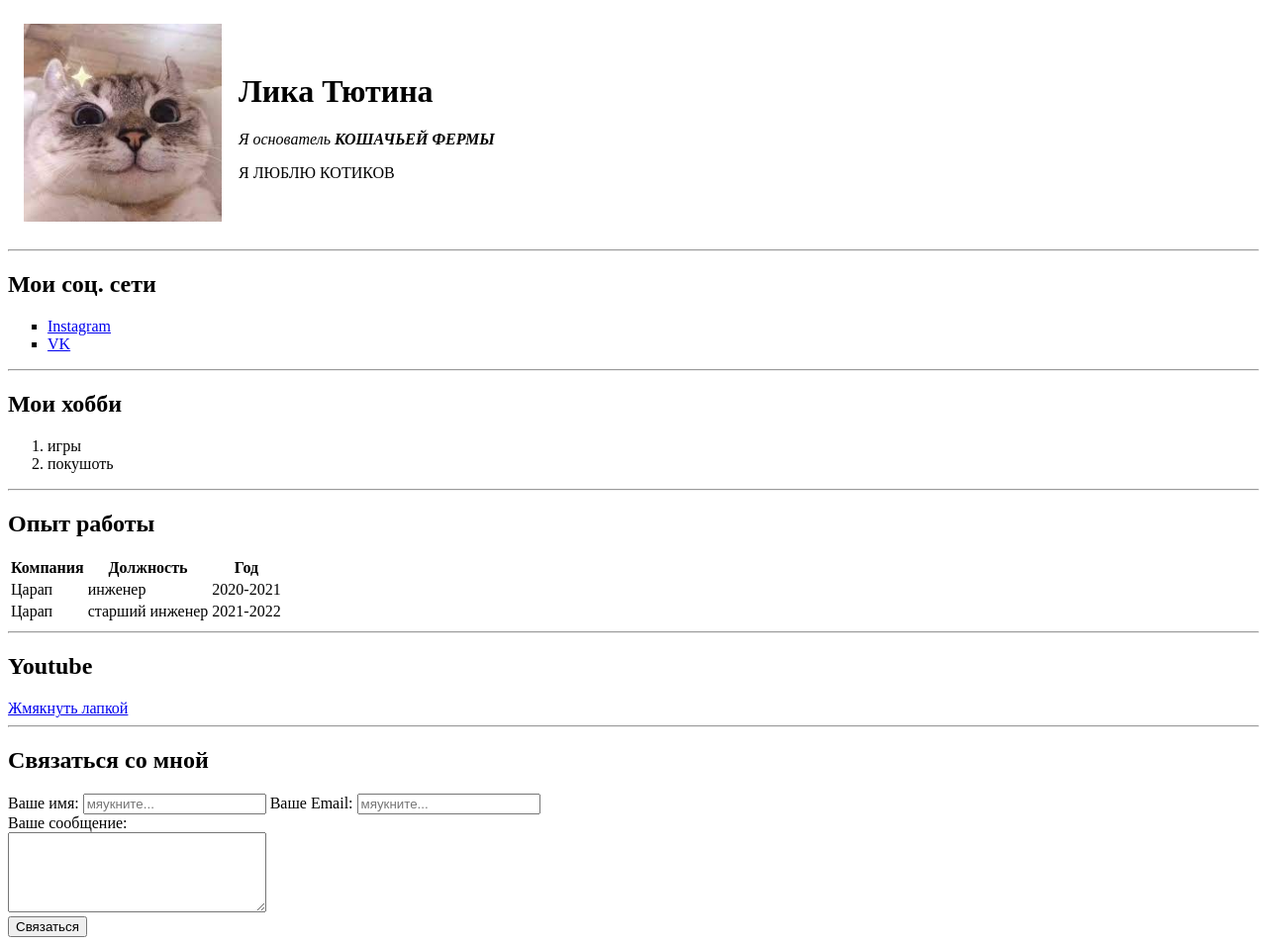
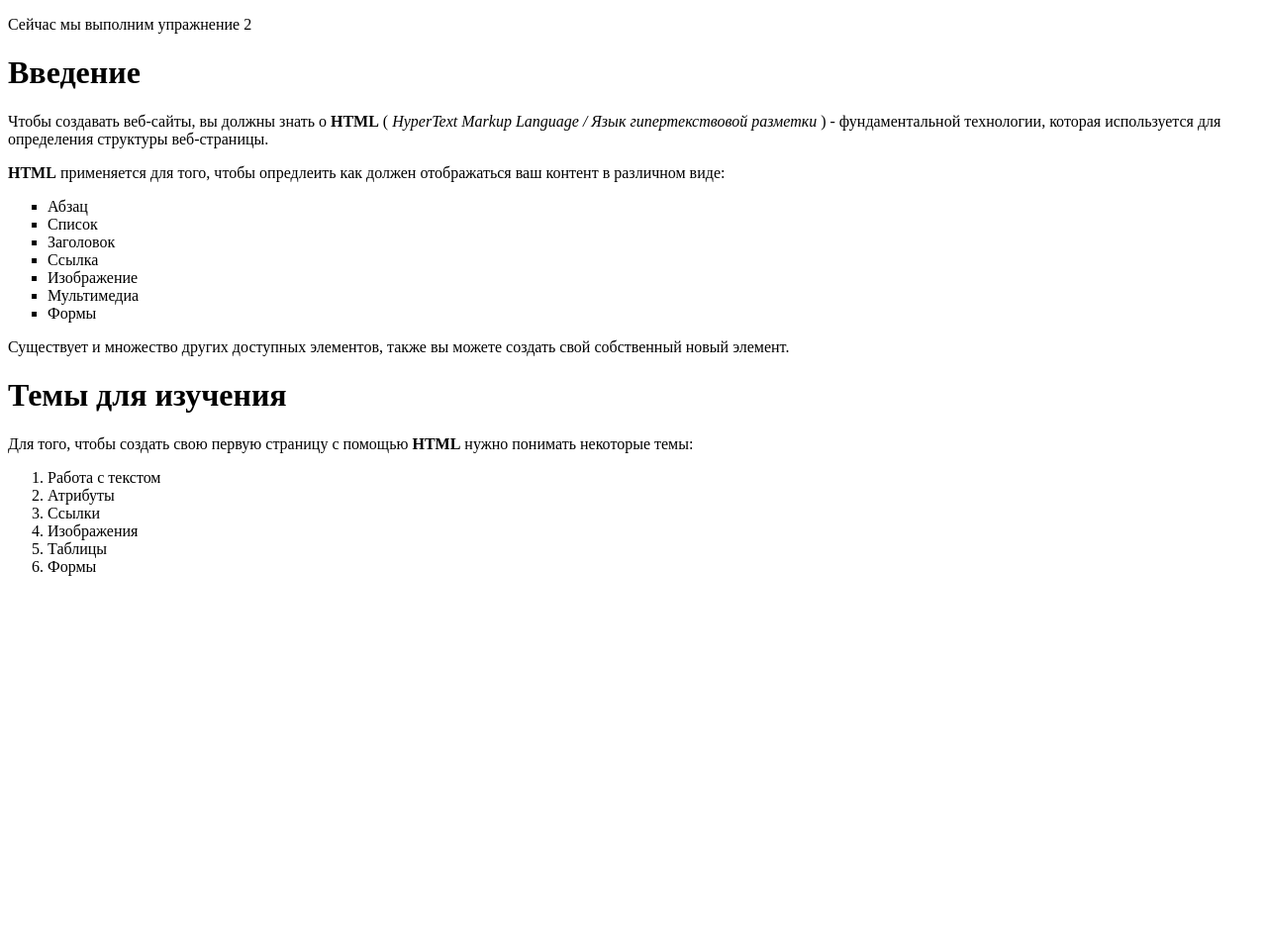
Before and after one commit to Meyooo/meow, a plain HTML site: page index.html in a window 1280 px wide. Shown: the whole page at 99% size. After the commit the page ends 800 px from the top, so only its background shows below. Drawn offline with Linux system fonts and the light colour scheme.

Commit message:
Add files via upload

```diff
--- a/index.html
+++ b/index.html
@@ -1,83 +1,33 @@
 <!DOCTYPE html>
-<html>
+<html lang="en">
 <head>
-     <meta charset="UTF-8"/>
-     <title>Likusya</title>
+    <meta charset="UTF-8">
+    <title>Первая страница</title>
 </head>
 <body>
-        <table cellspacing="15">
-            <tr>
-                <td>
-                    <img  src="avatar.jfif" width="200" alt="тут моя фотка">
-                </td>
-                <td>
-                    <h1>Лика Тютина</h1>
-                    <p><em> Я основатель <strong>КОШАЧЬЕЙ ФЕРМЫ</strong></em></p>
-                    <P>Я ЛЮБЛЮ КОТИКОВ</P>
-                </td>
-            </tr>
-        </table>
-
-     <hr>
-
-     <h2>Мои соц. сети</h2>
+    <p>Сейчас мы выполним упражнение 2</p>
+    <h1>Введение</h1>
+    <p>Чтобы создавать веб-сайты, вы должны знать о <strong>HTML</strong> ( <em>HyperText Markup Language / Язык гипертекствовой разметки</em> ) - фундаментальной технологии, которая используется для определения структуры веб-страницы.</p>
+    <P><strong>HTML</strong> применяется для того, чтобы опредлеить как должен отображаться ваш контент в различном виде:</P>
         <ul type="square">
-         <li> <a href="https://instagram.com/lika_tyutina" target="_blank">Instagram</a></li>
-         <li><a href="https://vk.com/meyo_o" target="_blank">VK</a></li>
+            <li>Абзац</li>
+            <li>Список</li>
+            <li h>Заголовок</li>
+            <li>Ссылка</li>
+            <li>Изображение</li>
+            <li>Мультимедиа</li>
+            <li>Формы</li>
         </ul>
-     <hr>
-     <h2>Мои хобби</h2>
+    <p>Существует и множество других доступных элементов, также вы можете создать свой собственный новый элемент.</p>
+    <h1>Темы для изучения</h1>
+    <p>Для того, чтобы создать свою первую страницу с помощью <strong>HTML</strong> нужно понимать  некоторые темы:</p>
         <ol>
-         <li>игры</li>
-         <li>покушоть</li>
+            <li>Работа с текстом</li>
+            <li>Атрибуты</li>
+            <li>Ссылки</li>
+            <li>Изображения</li>
+            <li>Таблицы</li>
+            <li>Формы</li>
         </ol>
-     <hr>
-     <h2>Опыт работы</h2>
-     <table >
-            <tr>
-                <th>Компания</th>
-                <th>Должность</th>
-                <th>Год</th>
-            </tr>
-            <tr>
-                <td>Царап</td>
-                <td>инженер</td>
-                <td>2020-2021</td>
-            </tr>
-            <tr>
-                <td>Царап</td>
-                <td>старший инженер</td>
-                <td>2021-2022</td>
-            </tr>
-         </table>
-
-    <hr>
-     <h2>Youtube</h2>
-     <a href="youtube.html" target="_blank">Жмякнуть лапкой</a>
-
-     <hr>
-     <h2>Связаться со мной</h2>
-
-     <form action="/">
-         <label for="name">Ваше имя:</label>
-         <input type="text" id="name"
-         placeholder="мяукните...">
-
-         <label for="email">Ваше Email:</label>
-         <input type="email" id="email"
-         placeholder="мяукните...">
-
-        <br>
-
-        <label for="text">Ваше сообщение:</label>
-        <br>
-       <textarea id="text" cols="30" rows="5"></textarea>
-
-        <br>
-
-         <input type="submit" value="Связаться">
-
-     </form>
-
 </body>
 </html>
```
Also changed, not shown: index2.html (added, +15 -0 lines), quest5.html (added, +29 -0 lines), reference.html (added, +14 -0 lines). Lines whose indentation alone changed are shown as unchanged.
